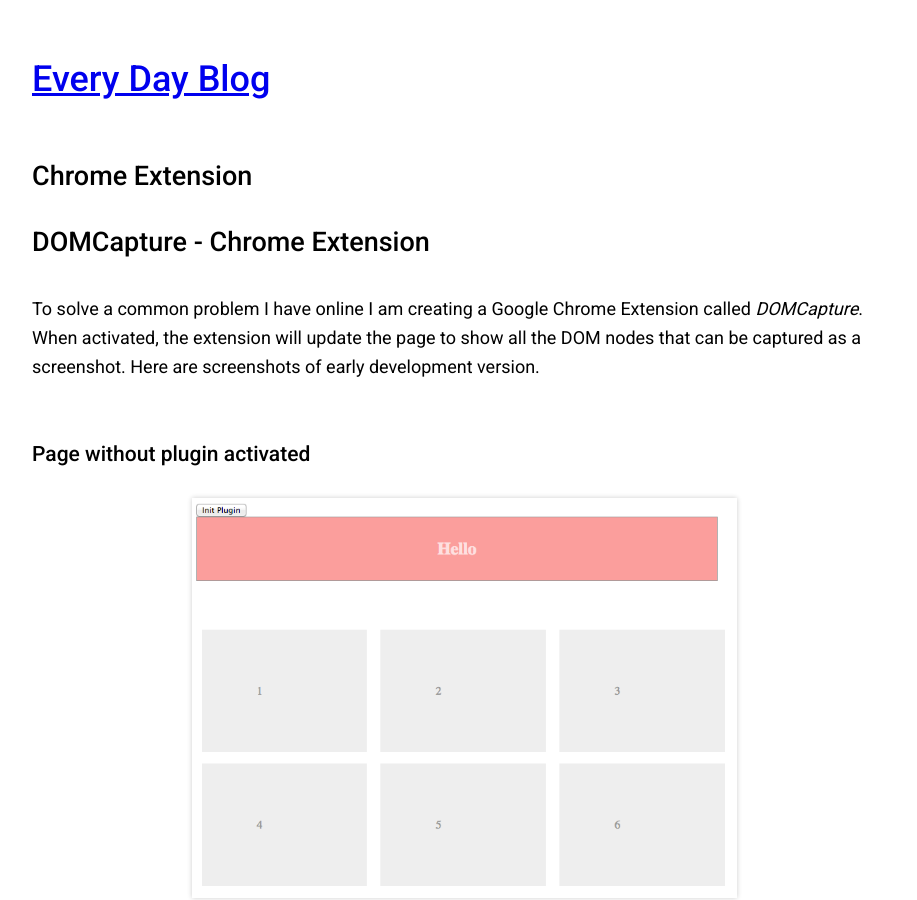
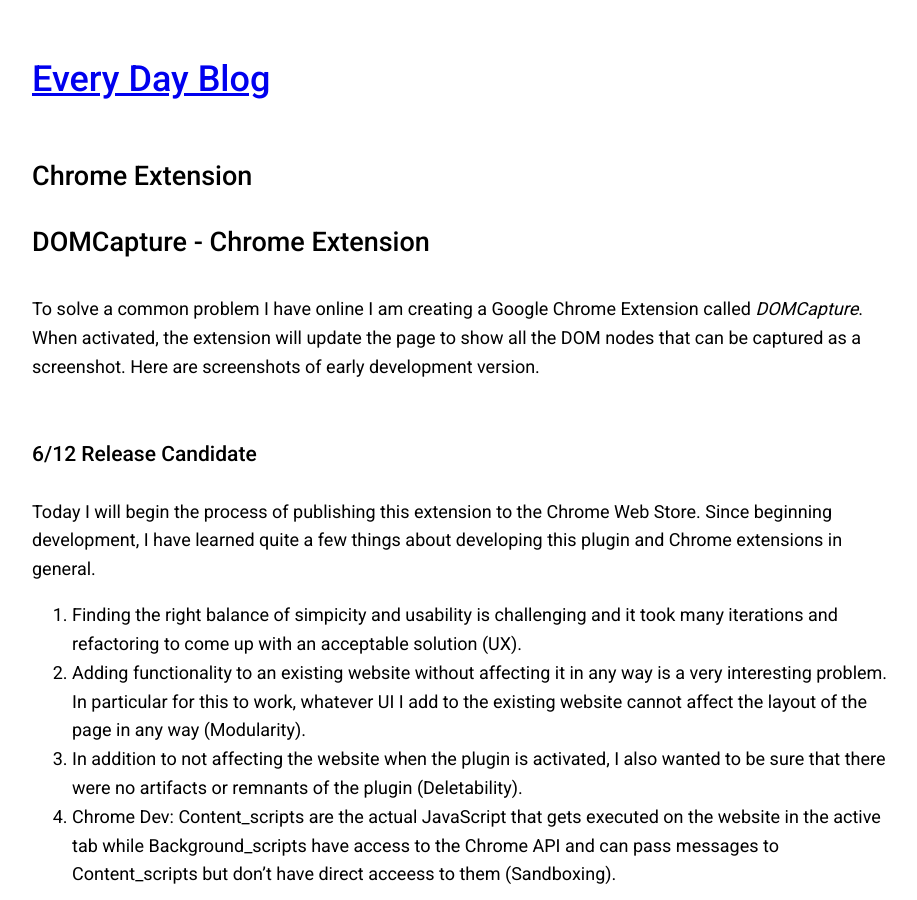
Before and after one commit to designandcode/designandcode.github.io, a Jekyll site: the page built from _posts/2017-06-06-chrome-extension.markdown, in a window 1280 px wide and 900 px high. Shown: the whole window, without its empty margins (176-1093 px from the left). Built offline with Jekyll 4.4.1, drawn with Linux system fonts in a browser that asks for light colours; some of the changed text lies outside the part shown.

Commit message:
update chrome extension post

```diff
--- a/_posts/2017-06-06-chrome-extension.markdown
+++ b/_posts/2017-06-06-chrome-extension.markdown
@@ -11,6 +11,23 @@
 To solve a common problem I have online I am creating a Google Chrome Extension called *DOMCapture*.
 When activated, the extension will update the page to show all the DOM nodes that can be captured
 as a screenshot. Here are screenshots of early development version.
+
+### 6/12 Release Candidate
+Today I will begin the process of publishing this extension to the Chrome Web Store. Since beginning
+development, I have learned quite a few things about developing this plugin and Chrome extensions in
+general.
+
+ 1. Finding the right balance of simpicity and usability is challenging and it took many iterations
+and refactoring to come up with an acceptable solution (UX).
+ 2. Adding functionality to an existing website without affecting it in any way is a very interesting
+problem. In particular for this to work, whatever UI I add to the existing website cannot affect
+the layout of the page in any way (Modularity).
+ 3. In addition to not affecting the website when the plugin is activated, I also wanted to be sure that
+there were no artifacts or remnants of the plugin (Deletability).
+ 4. Chrome Dev: Content_scripts are the actual JavaScript that gets executed on the website in the active tab while
+Background_scripts have access to the Chrome API and can pass messages to
+Content_scripts but don't have direct acceess to them (Sandboxing).
+
 
 ### Page without plugin activated
 ![Alt text]({{ '/img/domcapture_early1.png' }})
@@ -26,3 +43,17 @@
 
 ### Remove plugin artifacts
 ![Alt text]({{ '/img/domcapture_early5.png' }})
+
+#### Resources:
+More about [Chrome Developer Guide][chrome-dev]
+[Basic Extension Template][make-red]
+[Communicating With Webpages][cross-origin]
+[Helpful resource][helpful-resource]
+[Publish On Chrome Store][chrome-publish]
+
+
+[chrome-dev]: https://developer.chrome.com/extensions/devguide
+[make-red]: https://chromium.googlesource.com/chromium/src/+/master/chrome/common/extensions/docs/examples/api/browserAction/make_page_red/
+[cross-origin]: https://stackoverflow.com/questions/4976996/chromes-tabs-executescript-passing-parameters-and-using-libraries#answer-4979785
+[helpful-resource]: https://robots.thoughtbot.com/how-to-make-a-chrome-extension
+[chrome-publish]: https://developer.chrome.com/webstore/publish
```
Also changed, not shown: _posts/2017-05-29-this-blog.markdown (+7 -0 lines), img/post_type1.png (added), img/post_type2.png (added).
